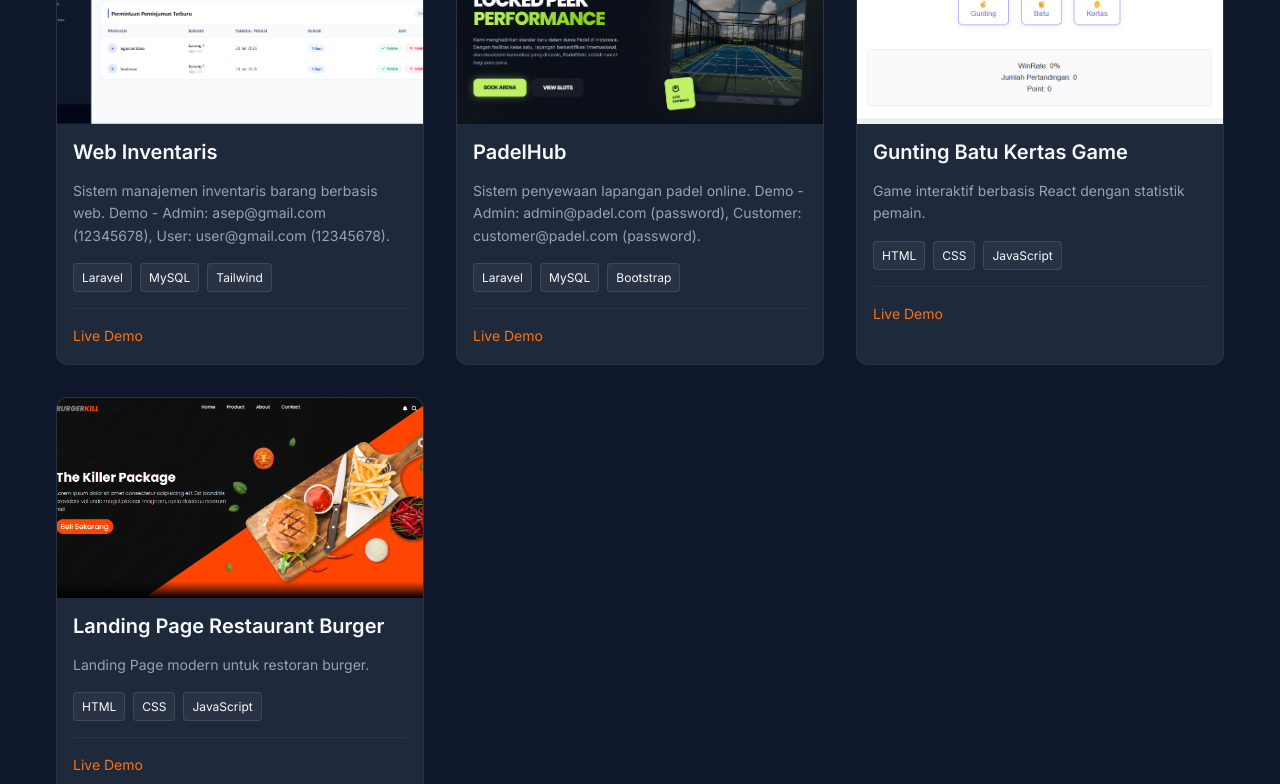
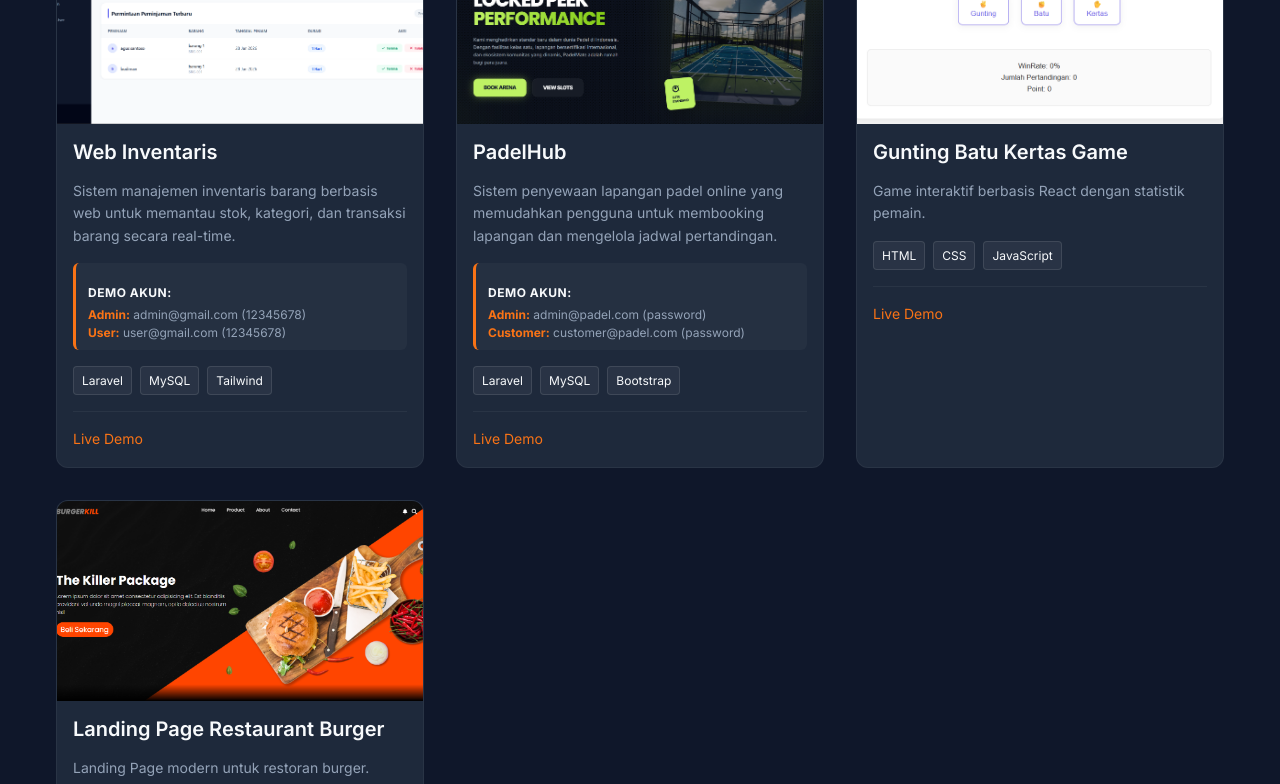
Before and after one commit to adamaryanto/FoxiD, a React (Vite) app: page / in a window 1280 px wide. Shown: the part 1980-2764 px from the top of the page. Built offline with nearby package versions, Linux system fonts and the light colour scheme.

Commit message:
feat: improve demo credentials layout with a vertical list

```diff
--- a/src/components/Projects.jsx
+++ b/src/components/Projects.jsx
@@ -8,7 +8,11 @@ const projects = [
     {
         id: 1,
         title: 'Web Inventaris',
-        description: 'Sistem manajemen inventaris barang berbasis web. Demo - Admin: asep@gmail.com (12345678), User: user@gmail.com (12345678).',
+        description: 'Sistem manajemen inventaris barang berbasis web untuk memantau stok, kategori, dan transaksi barang secara real-time.',
+        credentials: [
+            { label: 'Admin', email: 'admin@gmail.com', pass: '12345678' },
+            { label: 'User', email: 'user@gmail.com', pass: '12345678' }
+        ],
         tags: ['Laravel', 'MySQL', 'Tailwind'],
         link: 'https://gudangkita.adamariyanto.my.id/',
         github: '#',
@@ -17,7 +21,11 @@ const projects = [
     {
         id: 2,
         title: 'PadelHub',
-        description: 'Sistem penyewaan lapangan padel online. Demo - Admin: admin@padel.com (password), Customer: customer@padel.com (password).',
+        description: 'Sistem penyewaan lapangan padel online yang memudahkan pengguna untuk membooking lapangan dan mengelola jadwal pertandingan.',
+        credentials: [
+            { label: 'Admin', email: 'admin@padel.com', pass: 'password' },
+            { label: 'Customer', email: 'customer@padel.com', pass: 'password' }
+        ],
         tags: ['Laravel', 'MySQL', 'Bootstrap'],
         link: 'https://padelhub.adamariyanto.my.id/',
         github: '#',
@@ -57,6 +65,20 @@ const Projects = () => {
                             <div className={styles.cardBody}>
                                 <h3 className={styles.cardTitle}>{project.title}</h3>
                                 <p className={styles.cardDesc}>{project.description}</p>
+
+                                {project.credentials && (
+                                    <div className={styles.credentials}>
+                                        <p className={styles.credTitle}>Demo Akun:</p>
+                                        <ul className={styles.credList}>
+                                            {project.credentials.map((cred, index) => (
+                                                <li key={index} className={styles.credItem}>
+                                                    <strong>{cred.label}:</strong> {cred.email} ({cred.pass})
+                                                </li>
+                                            ))}
+                                        </ul>
+                                    </div>
+                                )}
+
                                 <div className={styles.tags}>
                                     {project.tags.map(tag => (
                                         <span key={tag} className={styles.tag}>{tag}</span>
--- a/src/components/Projects.module.css
+++ b/src/components/Projects.module.css
@@ -66,6 +66,39 @@
     line-height: 1.6;
 }
 
+.credentials {
+    margin-bottom: var(--spacing-4);
+    background: rgba(255, 255, 255, 0.03);
+    padding: 8px 12px;
+    border-radius: 6px;
+    border-left: 3px solid var(--accent-primary);
+}
+
+.credTitle {
+    font-size: var(--text-xs);
+    font-weight: 700;
+    color: var(--text-primary);
+    margin-bottom: 4px;
+    text-transform: uppercase;
+    letter-spacing: 0.5px;
+}
+
+.credList {
+    list-style: none;
+    padding: 0;
+    margin: 0;
+}
+
+.credItem {
+    font-size: var(--text-xs);
+    color: var(--text-secondary);
+    line-height: 1.5;
+}
+
+.credItem strong {
+    color: var(--accent-primary);
+}
+
 .tags {
     display: flex;
     flex-wrap: wrap;
```
